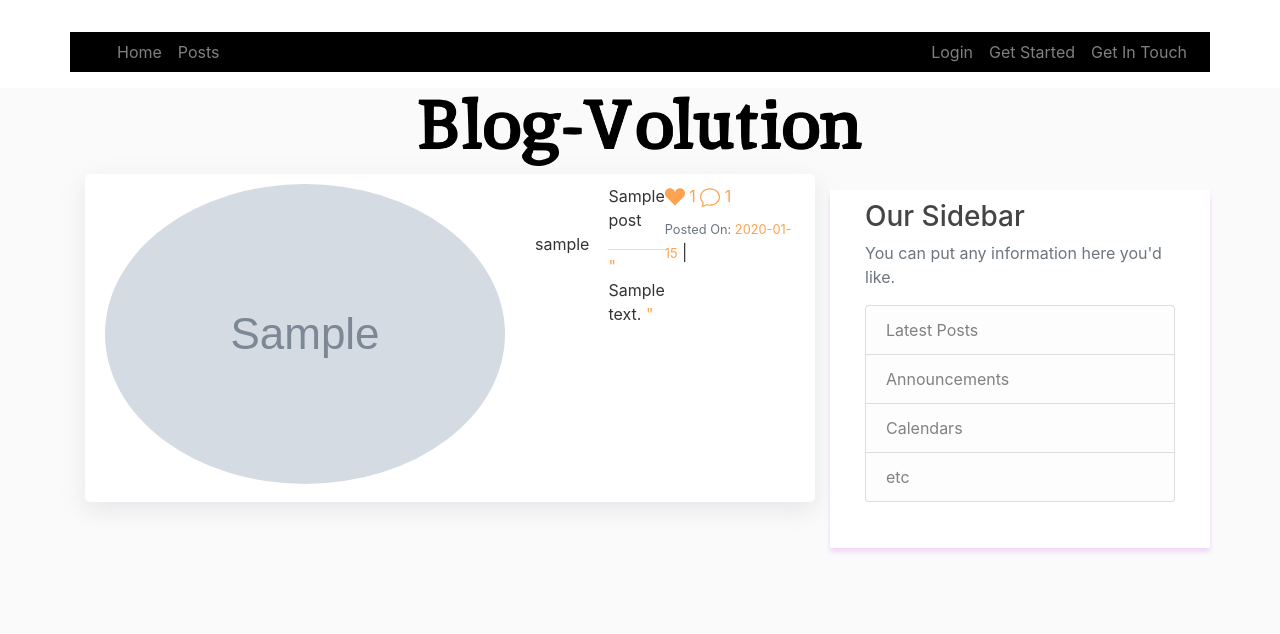
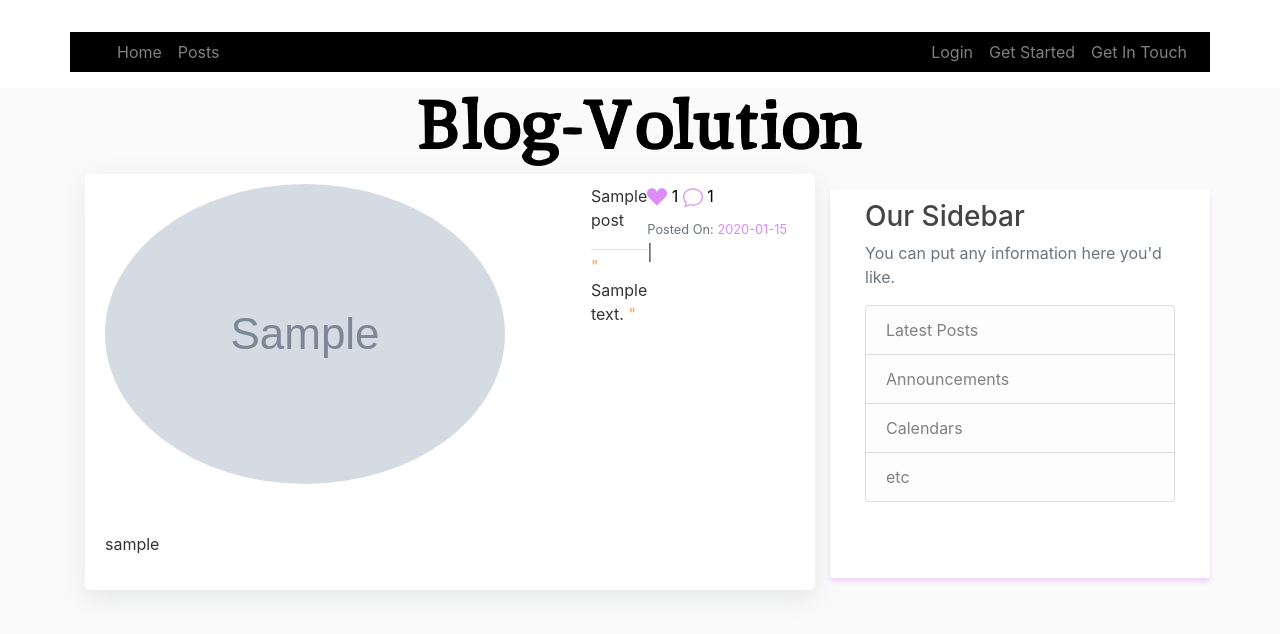
Before and after one commit to AtienoObwanda/Blogvolution, a Flask app: page /all/posts in a window 1280 px wide. Shown: the top 634 px of the page. Run offline with Flask 2, Linux system fonts and the light colour scheme; tables that the repository leaves empty hold one stand-in row (values such as "Sample post"); grey boxes marked "Sample" are stand-in pictures; some libraries are stand-ins or nearby versions.

Commit message:
main page styling done

```diff
--- a/app/templates/blog.html
+++ b/app/templates/blog.html
@@ -15,9 +15,6 @@
                     <div class="col">
                         <p class="mr-2 mt-4 pt-4">{{ post.author.username }}</p>
                     </div>
-                    <div class="col"></div>
-                    <div class="col"></div>
-                    <div class="col"></div>
                 </div>
 
                 <div class="media-body">
@@ -32,27 +29,27 @@
                 <div class="media-footer">
                     <a class="ms-5" style="text-decoration: none;"></a>
                     <a class="ms-5" style="text-decoration: none;" href="{{ url_for('main.like', post_id=post.id) }}">
-                        <svg xmlns="http://www.w3.org/2000/svg" width="20" height="20" fill="#fea150"
+                        <svg xmlns="http://www.w3.org/2000/svg" width="20" height="20" fill="#DB8CF6"
                             class="bi bi-suit-heart-fill" viewBox="0 0 16 16">
                             <path
                                 d="M4 1c2.21 0 4 1.755 4 3.92C8 2.755 9.79 1 12 1s4 1.755 4 3.92c0 3.263-3.234 4.414-7.608 9.608a.513.513 0 0 1-.784 0C3.234 9.334 0 8.183 0 4.92 0 2.755 1.79 1 4 1z" />
                         </svg>
-                        <span style="color:#fea150"> {{ post.likes.count()}} </span>
+                        <span style="color:#000"> {{ post.likes.count()}} </span>
                     </a>
 
                     <a class="ms-5" style="text-decoration: none;"
                         href="{{ url_for('main.comment', post_id=post.id) }}">
 
-                        <svg xmlns="http://www.w3.org/2000/svg" width="20" height="20" fill="#fea150" class="bi bi-chat"
+                        <svg xmlns="http://www.w3.org/2000/svg" width="20" height="20" fill="#DB8CF6" class="bi bi-chat"
                             viewBox="0 0 16 16">
                             <path
                                 d="M2.678 11.894a1 1 0 0 1 .287.801 10.97 10.97 0 0 1-.398 2c1.395-.323 2.247-.697 2.634-.893a1 1 0 0 1 .71-.074A8.06 8.06 0 0 0 8 14c3.996 0 7-2.807 7-6 0-3.192-3.004-6-7-6S1 4.808 1 8c0 1.468.617 2.83 1.678 3.894zm-.493 3.905a21.682 21.682 0 0 1-.713.129c-.2.032-.352-.176-.273-.362a9.68 9.68 0 0 0 .244-.637l.003-.01c.248-.72.45-1.548.524-2.319C.743 11.37 0 9.76 0 8c0-3.866 3.582-7 8-7s8 3.134 8 7-3.582 7-8 7a9.06 9.06 0 0 1-2.347-.306c-.52.263-1.639.742-3.468 1.105z" />
                         </svg>
-                        <span style="color:#fea150"> {{post.comment.count()}} </span>
+                        <span style="color:#000"> {{post.comment.count()}} </span>
                     </a>
                     </br>
                     <div class="pt-2 mb-2">
-                        <small class="ms-4 text-muted align-left">Posted On: <span style="color: #fea150">{{
+                        <small class="ms-4 text-muted align-left">Posted On: <span style="color: #DB8CF6">{{
                                 post.datePosted.strftime('%Y-%m-%d') }}</span></small>
                         <span> | </span>
 
```
Also changed, not shown: app/templates/index.html (+4 -4 lines).
